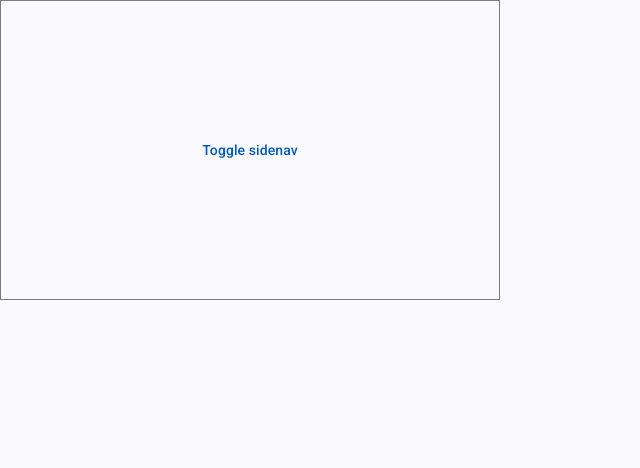
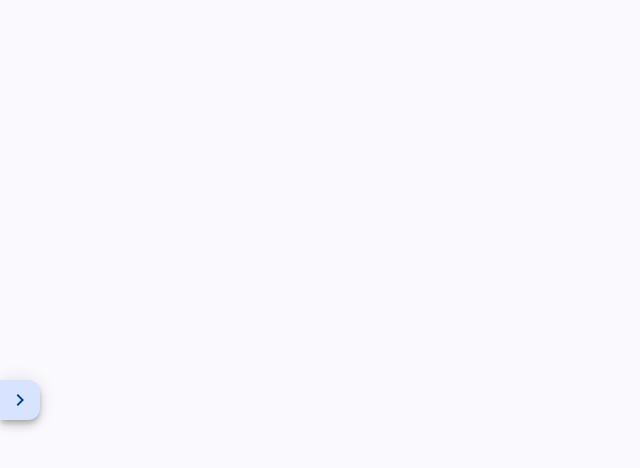
Before and after one commit to LuizBuarqueDev/Prateleira-Inteligente-Frontend-2.0v, an Angular app in the folder Prateleira-Inteligente-Frontend-2.0v/: page / in a window 1280 px wide. Shown: the top 468 px of the page, without its empty margins (0-640 px from the left). Built offline with nearby package versions, Linux system fonts and the light colour scheme.

Commit message:
feat: replace lucide-angular with lucide-react and update sidenav component for improved navigation

```diff
--- a/Prateleira-Inteligente-Frontend-2.0v/package.json
+++ b/Prateleira-Inteligente-Frontend-2.0v/package.json
@@ -35,7 +35,7 @@
     "@angular/router": "^21.1.0",
     "@angular/ssr": "^21.1.0",
     "express": "^5.1.0",
-    "lucide-angular": "^0.562.0",
+    "lucide-react": "^0.562.0",
     "rxjs": "~7.8.0",
     "tslib": "^2.3.0"
   },
--- a/Prateleira-Inteligente-Frontend-2.0v/src/app/shared/layout/sidebar/sidenav.html
+++ b/Prateleira-Inteligente-Frontend-2.0v/src/app/shared/layout/sidebar/sidenav.html
@@ -1,18 +1,31 @@
-<mat-drawer-container class="example-container" autosize>
-  <mat-drawer #drawer class="example-sidenav" mode="side">
-    <p>Auto-resizing sidenav</p>
-    @if (showFiller) {
-      <p>Lorem, ipsum dolor sit amet consectetur.</p>
-    }
-    <button (click)="showFiller = !showFiller" matButton="elevated">
-      Toggle extra text
-    </button>
+<mat-drawer-container class="layout-container">
+
+  <mat-drawer
+    #drawer
+    class="sidenav"
+    mode="over"
+    (backdropClick)="drawer.close()"
+  >
+    <nav class="menu">
+      <a mat-button routerLink="/livros" (click)="drawer.close()">📚 Livros</a>
+      <a mat-button routerLink="/autores" (click)="drawer.close()">✍️ Autores</a>
+      <a mat-button routerLink="/config" (click)="drawer.close()">⚙️ Configurações</a>
+    </nav>
   </mat-drawer>
 
-  <div class="example-sidenav-content">
-    <button type="button" matButton (click)="drawer.toggle()">
-      Toggle sidenav
-    </button>
-  </div>
+  <mat-drawer-content>
+    <router-outlet></router-outlet>
+  </mat-drawer-content>
 
 </mat-drawer-container>
+
+<!-- HANDLE DA SIDEBAR -->
+@if (!drawer.opened) {
+  <button
+    mat-mini-fab
+    class="sidenav-handle"
+    (click)="drawer.open()"
+  >
+    <mat-icon>chevron_right</mat-icon>
+  </button>
+}
--- a/Prateleira-Inteligente-Frontend-2.0v/src/app/shared/layout/sidebar/sidenav.scss
+++ b/Prateleira-Inteligente-Frontend-2.0v/src/app/shared/layout/sidebar/sidenav.scss
@@ -1,16 +1,16 @@
-.example-container {
-  width: 500px;
-  height: 300px;
-  border: 1px solid rgba(0, 0, 0, 0.5);
+.layout-container {
+  height: 100vh;
 }
 
-.example-sidenav-content {
-  display: flex;
-  height: 100%;
-  align-items: center;
-  justify-content: center;
+.sidenav {
+  width: 260px;
 }
 
-.example-sidenav {
-  padding: 20px;
+.sidenav-handle {
+  position: fixed;
+  left: 0;
+  top: 50%;
+  transform: translateY(-50%);
+  border-radius: 0 12px 12px 0;
+  z-index: 1001;
 }
--- a/Prateleira-Inteligente-Frontend-2.0v/src/app/shared/layout/sidebar/sidenav.ts
+++ b/Prateleira-Inteligente-Frontend-2.0v/src/app/shared/layout/sidebar/sidenav.ts
@@ -1,16 +1,18 @@
-import {Component} from '@angular/core';
-import {MatButtonModule} from '@angular/material/button';
-import {MatSidenavModule} from '@angular/material/sidenav';
-
-/**
- * @title Autosize sidenav
- */
+import { Component } from '@angular/core';
+import { MatButtonModule } from '@angular/material/button';
+import { MatSidenavModule } from '@angular/material/sidenav';
+import { MatIconModule } from '@angular/material/icon';
+import { RouterModule } from '@angular/router';
 @Component({
-selector: 'app-sidenav',
+  selector: 'app-sidenav',
+  standalone: true,
   templateUrl: 'sidenav.html',
   styleUrl: 'sidenav.scss',
-  imports: [MatSidenavModule, MatButtonModule],
+  imports: [
+    MatSidenavModule,
+    MatButtonModule,
+    MatIconModule,
+    RouterModule
+  ]
 })
-export class Sidenav {
-  showFiller = false;
-}
+export class Sidenav {}
```
Also changed, not shown: 1 other file (tests, documents, lock files or other folders).
